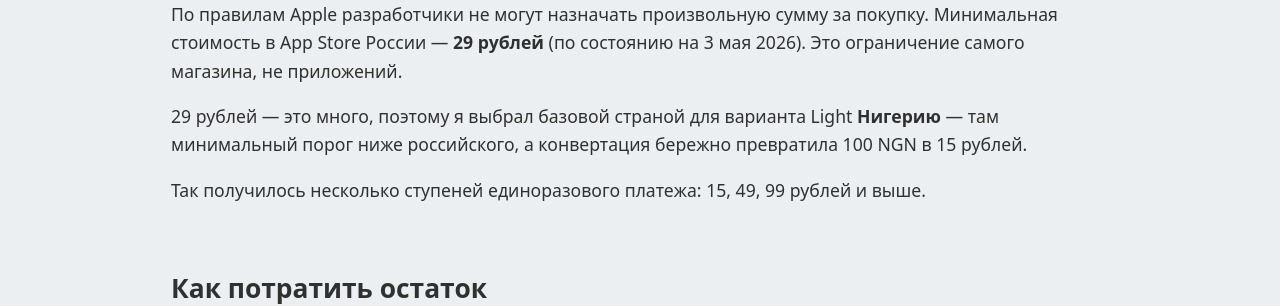
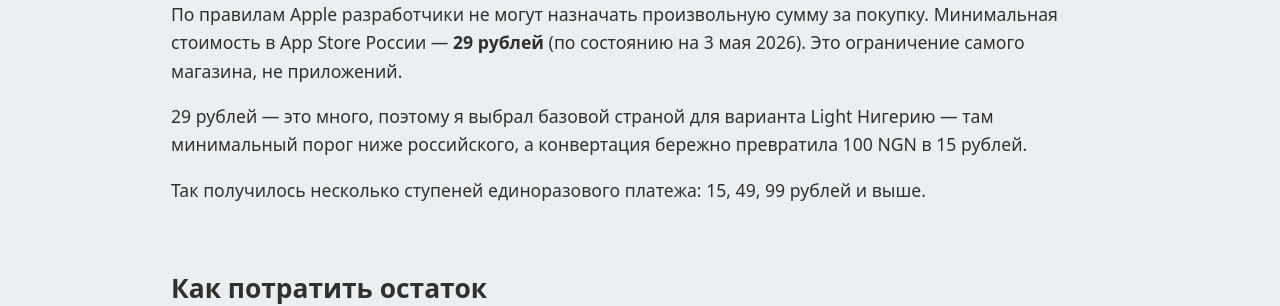
Before and after one commit to artembolotov/artembolotov.github.io, a Jekyll site: the page built from blog/_posts/2026-05-04-spend-apple-balance.md, in a window 1280 px wide and 900 px high, scrolled down 972 px. Shown: the part 156-462 px from the top of the window. Built offline with Jekyll 4.4.1, drawn with Linux system fonts in a browser that asks for light colours.

Commit message:
Some fixes

```diff
--- a/blog/_posts/2026-05-04-spend-apple-balance.md
+++ b/blog/_posts/2026-05-04-spend-apple-balance.md
@@ -18,17 +18,17 @@
 
 Если сумма небольшая (например, 10 рублей), служба поддержки обнулит ваш баланс и вы сможете поменять регион. Богатым же придётся сначала потратить баланс до минимума.
 
-## TwinKey: ступени благодарности {#spend-balance}
+## TwinKey: ступени благодарности
 
 В моём приложении **[TwinKey](https://twinkey.app){:target="_blank" rel="noopener"}** была опция «поддержать разработчика», которая добровольно списывала с баланса 499 рублей. Никаких премиум опций она не добавляла, а повторить платёж можно сколько угодно раз. Решил добавить несколько дополнительных вариантов сумм, чтобы этими платежами можно было приблизить баланс к нулю.
 
 По правилам Apple разработчики не могут назначать произвольную сумму за покупку. Минимальная стоимость в App Store России&nbsp;— **29 рублей** (по состоянию на 3 мая 2026). Это ограничение самого магазина, не приложений.
 
-29 рублей&nbsp;— это много, поэтому я выбрал базовой страной для варианта Light **Нигерию**&nbsp;— там минимальный порог ниже российского, а конвертация бережно превратила 100 NGN в 15 рублей.
+29 рублей&nbsp;— это много, поэтому я выбрал базовой страной для варианта Light Нигерию&nbsp;— там минимальный порог ниже российского, а конвертация бережно превратила 100 NGN в 15 рублей.
 
 Так получилось несколько ступеней единоразового платежа: 15, 49, 99 рублей и выше.
 
-## Как потратить остаток
+## Как потратить остаток {#spend-balance}
 
 **[TwinKey](https://apps.apple.com/ru/app/id6450484235){:target="_blank" rel="noopener"}**&nbsp;— это моё приложение для двухфакторной аутентификации. Тот же гугл аутентификатор, только отечественный, с дополнительными опциями. Поддерживает любые TOTP-коды, можно даже вход в госуслуги вместо Макса подтверждать им, без интернета вообще. Но если вы только скачали его, нужно добавить какой-нибудь аккаунт. Можете отсканировать этот код (или сделайте скрин и скормите TwinKey&nbsp;— он умеет распознавать коды из сохранённых изображений):
 
```
